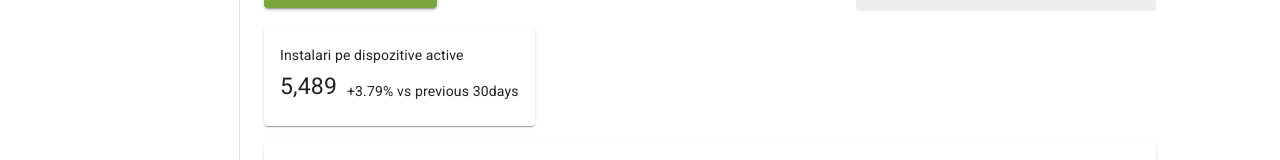
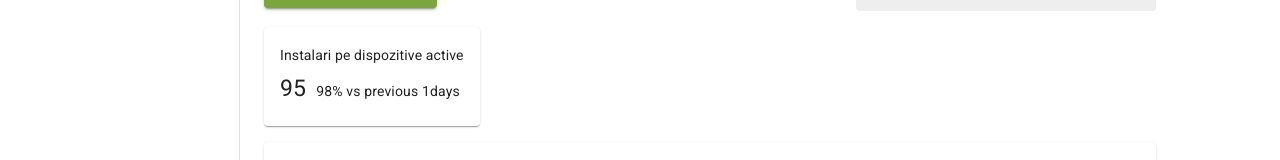
Before and after one commit to Arboker/admin_ui, a React (Create React App) app: page / in a window 1280 px wide. Shown: the part 233-393 px from the top of the page. Built offline with nearby package versions, Linux system fonts and the light colour scheme.

Commit message:
Made statistics counting for card block

```diff
--- a/src/app/controller/Dashboard.js
+++ b/src/app/controller/Dashboard.js
@@ -35,6 +35,7 @@ class Dashboard extends React.Component {
             series: [],
             loading: false,
             tableData: [],
+            allTableData: [],
             smallestDate: null
         }
     }
@@ -115,8 +116,9 @@ class Dashboard extends React.Component {
                 this.setState({
                     options: options,
                     series: series,
-                    loading: false,
-                    tableData: results
+                    tableData: results,
+                    allTableData: res.data,
+                    loading: false
                 })
             }
             else {
@@ -126,6 +128,41 @@ class Dashboard extends React.Component {
                 alert("Error was occurred!")
             }
         })
+    }
+
+    getCardDaysInfo = () => {
+        const currentDatesSelcted = getDateArray(this.state.dateRange.startDate, this.state.dateRange.endDate, "string");
+
+        const statisticsNowDays = this.state.allTableData.filter(({ date }) => {
+            return currentDatesSelcted.find((el) => el === date)
+        }).reduce((a, b) => a + b.users, 0)
+
+        return {
+            total: statisticsNowDays,
+            perc: this.getPercentage(this.state.allTableData),
+            days: currentDatesSelcted.length
+        }
+    }
+
+    getPercentage = (tableData) => {
+        const currentDates = getDateArray(this.state.dateRange.startDate, this.state.dateRange.endDate);
+        const pasteDates = currentDates.map((el) => {
+            return formatDateFunc(new Date(el.setDate(el.getDate() - currentDates.length)))
+        })
+
+        const currentDatesSelcted = getDateArray(this.state.dateRange.startDate, this.state.dateRange.endDate, "string");
+
+        const statisticsNowDays = tableData.filter(({ date }) => {
+            return currentDatesSelcted.find((el) => el === date)
+        }).reduce((a, b) => a + b.users, 0)
+        const statisticsPasteDates = tableData.filter(({ date }) => {
+            return pasteDates.find((el) => el === date)
+        }).reduce((a, b) => a + b.users, 0)
+
+        console.log(statisticsNowDays)
+        console.log(statisticsPasteDates)
+        const pers = Math.floor((statisticsNowDays - statisticsPasteDates) * 100 / statisticsNowDays)
+        return pers;
     }
 
     handleChangeTab = (event, newValue, key) => {
--- a/src/app/view/Dashboard.js
+++ b/src/app/view/Dashboard.js
@@ -86,10 +86,10 @@ const Dashboard = (props) => {
                                 </Typography>
                                 <Box className="installs_container">
                                     <span style={{ fontSize: 23 }}>
-                                        5,489
+                                        {props.getCardDaysInfo().total}
                                     </span>
                                     <span style={{ fontSize: 14 }}>
-                                        +3.79% vs previous 30days
+                                        {props.getCardDaysInfo().perc}% vs previous {props.getCardDaysInfo().days}days
                                     </span>
                                 </Box>
                             </CardContent>
--- a/src/assets/css/style.css
+++ b/src/assets/css/style.css
@@ -79,7 +79,7 @@
 .installs_container span:first-child {
     margin-right: 10px;
     position: relative;
-    top: 3px;
+    top: 5px;
 }
 
 .card_chart_container {
--- a/src/helpers/main.js
+++ b/src/helpers/main.js
@@ -59,11 +59,15 @@ export const toDate = (str) => {
     return ""
 }
 
-export const getDateArray = (start, end) => {
+export const getDateArray = (start, end, format) => {
     var arr = new Array();
     var dt = new Date(start);
     while (dt <= end) {
-        arr.push(new Date(dt));
+        let res = new Date(dt)
+        if (format && format === "string") {
+            res = formatDateFunc(res)
+        }
+        arr.push(res);
         dt.setDate(dt.getDate() + 1);
     }
     return arr;
```
